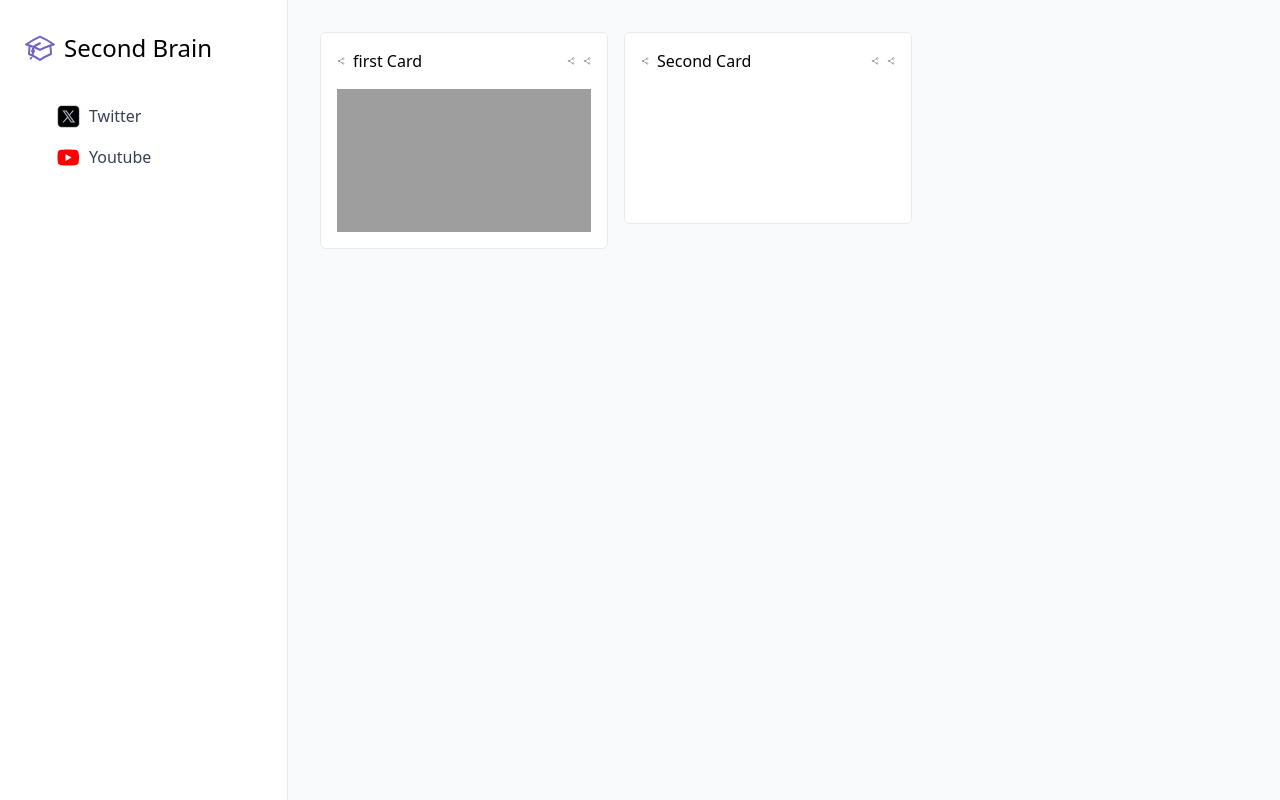
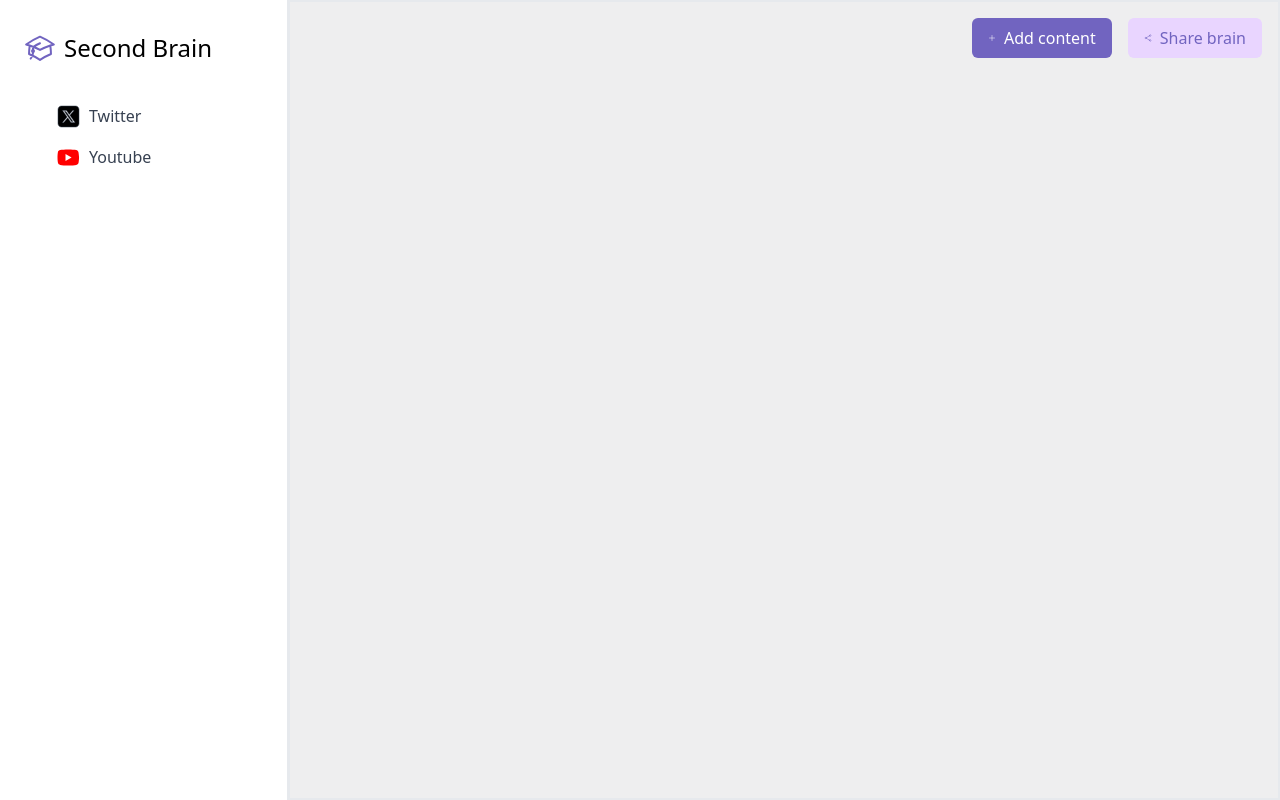
Before and after one commit to KhanArish16/second-brain-FE, a React (Vite) app: page / in a window 1280 px wide. Built offline with nearby package versions, Linux system fonts and the light colour scheme; grey boxes are pictures that could not be loaded.

Commit message:
created Dashboard

```diff
--- a/src/App.tsx
+++ b/src/App.tsx
@@ -1,33 +1,8 @@
-import { useState } from "react";
-import Card from "./components/Card";
-import CreateContentModal from "./components/CreateContentModal";
-import Sidebar from "./components/Sidebar";
-
+import Dashboard from "./pages/dashboard";
 function App() {
-  const [modalOpen, setModalOpen] = useState(false);
   return (
     <>
-      <Sidebar />
-
-      <div className="p-4 ml-72 bg-gray-50 min-h-screen">
-        <CreateContentModal
-          open={modalOpen}
-          onClose={() => setModalOpen(false)}
-        />
-        <div className="p-4  flex gap-4">
-          <Card
-            title={"first Card"}
-            link={"https://www.youtube.com/watch?v=QoMHwks6hUA"}
-            type="youtube"
-          />
-
-          <Card
-            type="twitter"
-            title={"Second Card"}
-            link={"https://x.com/toptweets/status/1241821178643329024"}
-          />
-        </div>
-      </div>
+      <Dashboard />
     </>
   );
 }
--- a/src/pages/dashboard.tsx
+++ b/src/pages/dashboard.tsx
@@ -0,0 +1,46 @@
+import { useEffect, useState } from "react";
+import { Button } from "../components/ui/Button";
+import Card from "../components/Card";
+import CreateContentModal from "../components/CreateContentModal";
+import { PlusIcon } from "../icons/PlusIcon";
+import { ShareIcon } from "../icons/ShareIcons";
+import Sidebar from "../components/Sidebar";
+
+function Dashboard() {
+  const [modalOpen, setModalOpen] = useState(false);
+  //   const { contents, refresh } = contents();
+
+  useEffect(() => {
+    // refresh();
+  }, [modalOpen]);
+
+  return (
+    <div>
+      <Sidebar />
+      <div className="p-4 ml-72 min-h-screen bg-gray-100 border-2">
+        <CreateContentModal
+          open={modalOpen}
+          onClose={() => {
+            setModalOpen(false);
+          }}
+        />
+        <div className="flex justify-end gap-4">
+          <Button
+            onClick={() => {
+              setModalOpen(true);
+            }}
+            variant="primary"
+            text="Add content"
+            startIcon={<PlusIcon />}
+          ></Button>
+          <Button
+            variant="secondary"
+            text="Share brain"
+            startIcon={<ShareIcon />}
+          ></Button>
+        </div>
+      </div>
+    </div>
+  );
+}
+export default Dashboard;
```
